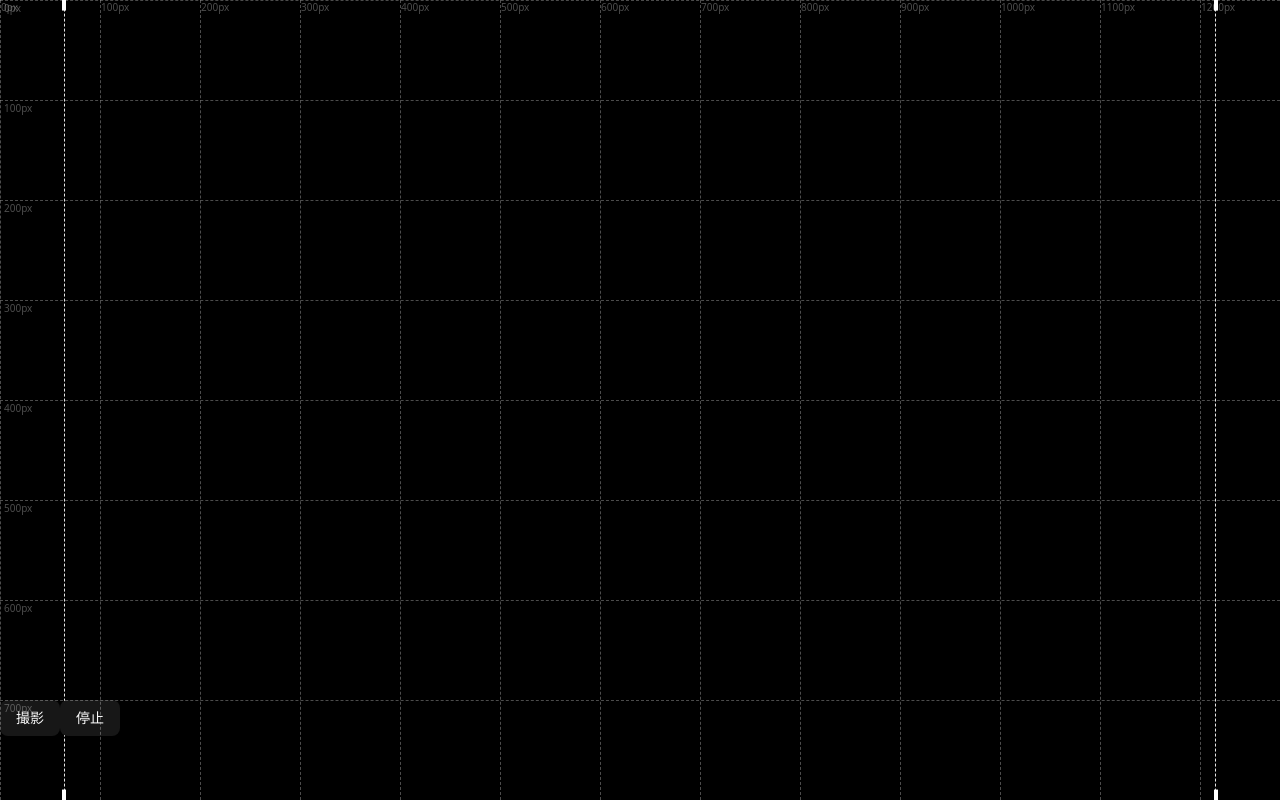
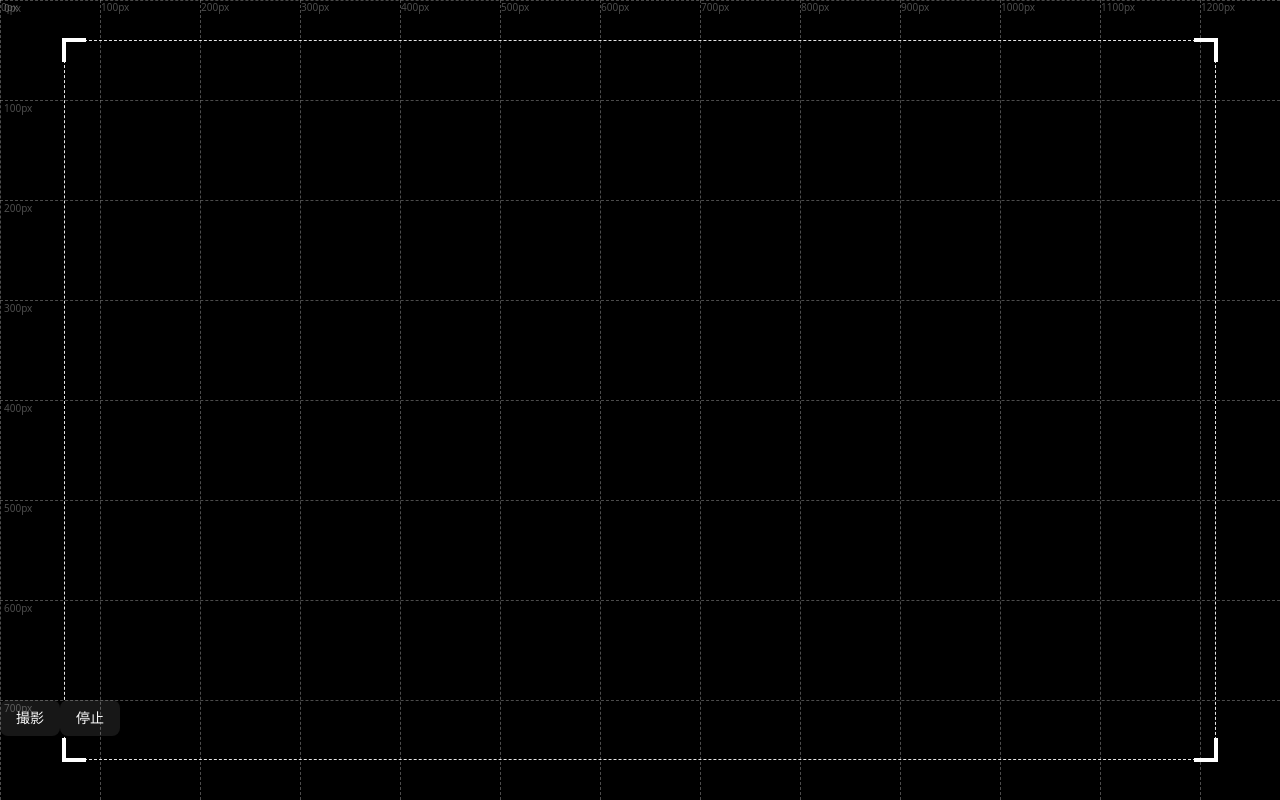
Before and after one commit to underground/shadcn-example, a Next.js app: page / in a window 1280 px wide. Built offline with nearby package versions, Linux system fonts and the light colour scheme; no server answers.

Commit message:
maxheight

```diff
--- a/app/CameraOverlay.tsx
+++ b/app/CameraOverlay.tsx
@@ -52,6 +52,7 @@ export default function CameraOverlay({
           className="absolute left-1/2 top-1/2 border-1 border-dashed pointer-events-none"
           style={{
             width: "90vw",
+            maxHeight: "90vh",
             aspectRatio: `${aspectRatio}`,
             transform: "translate(-50%, -50%)",
           }}
```
